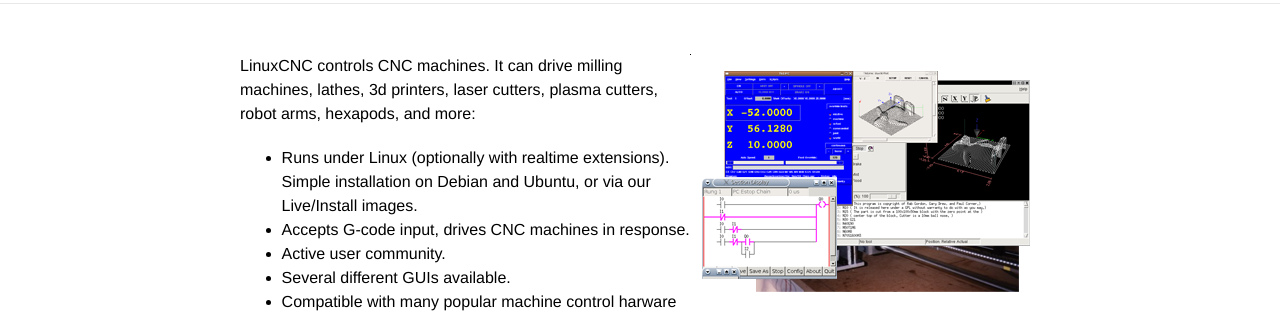
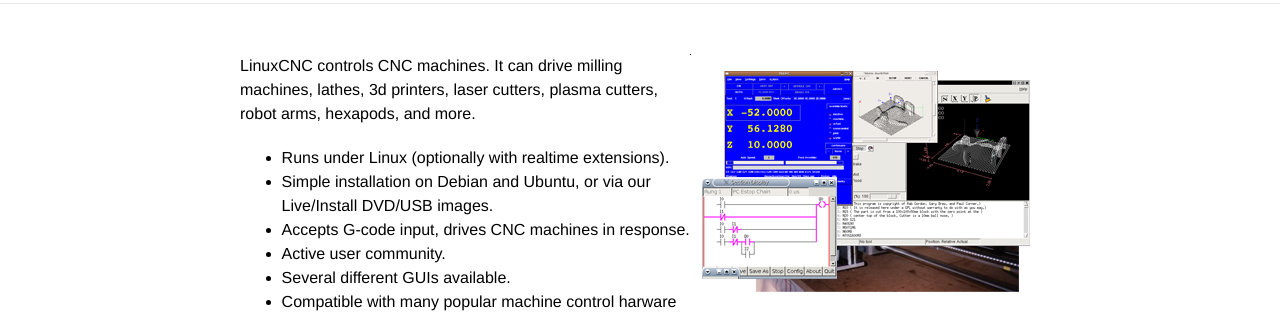
Before and after one commit to LinuxCNC/wlo, a Jekyll site: the page built from index.md, in a window 1280 px wide. Shown: the part 269-582 px from the top of the page. Built offline with Jekyll 4.4.1, drawn with Linux system fonts in a browser that asks for light colours.

Commit message:
minor tweak to front page

```diff
--- a/index.md
+++ b/index.md
@@ -8,10 +8,12 @@
 height="250" style="float:right" /></div>
 
 LinuxCNC controls CNC machines.  It can drive milling machines, lathes, 3d
-printers, laser cutters, plasma cutters, robot arms, hexapods, and more:
+printers, laser cutters, plasma cutters, robot arms, hexapods, and more.
 
-* Runs under Linux (optionally with realtime extensions).  Simple
-  installation on Debian and Ubuntu, or via our Live/Install images.
+* Runs under Linux (optionally with realtime extensions).
+
+* Simple installation on Debian and Ubuntu, or via our Live/Install
+  DVD/USB images.
 
 * Accepts G-code input, drives CNC machines in response.
 
```
